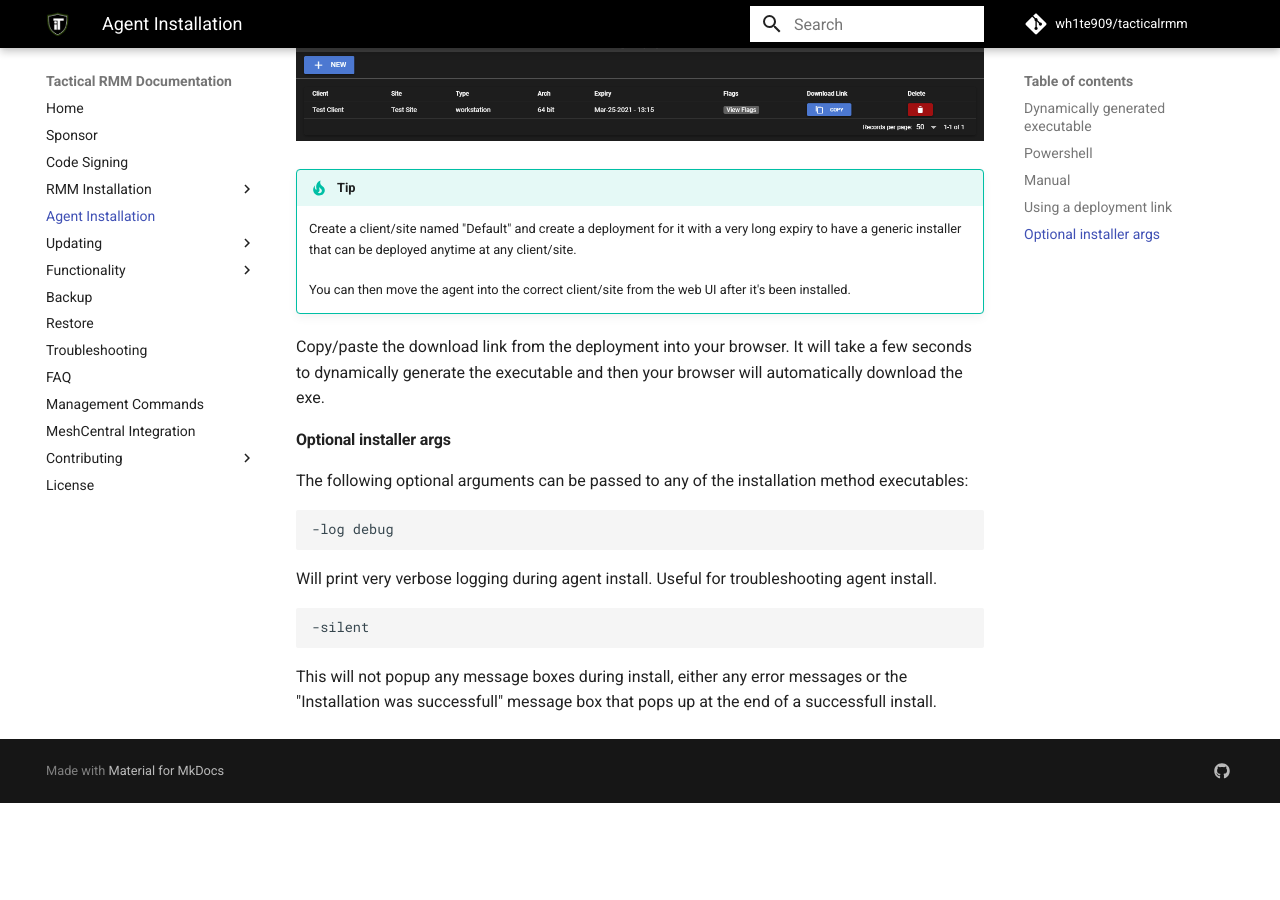
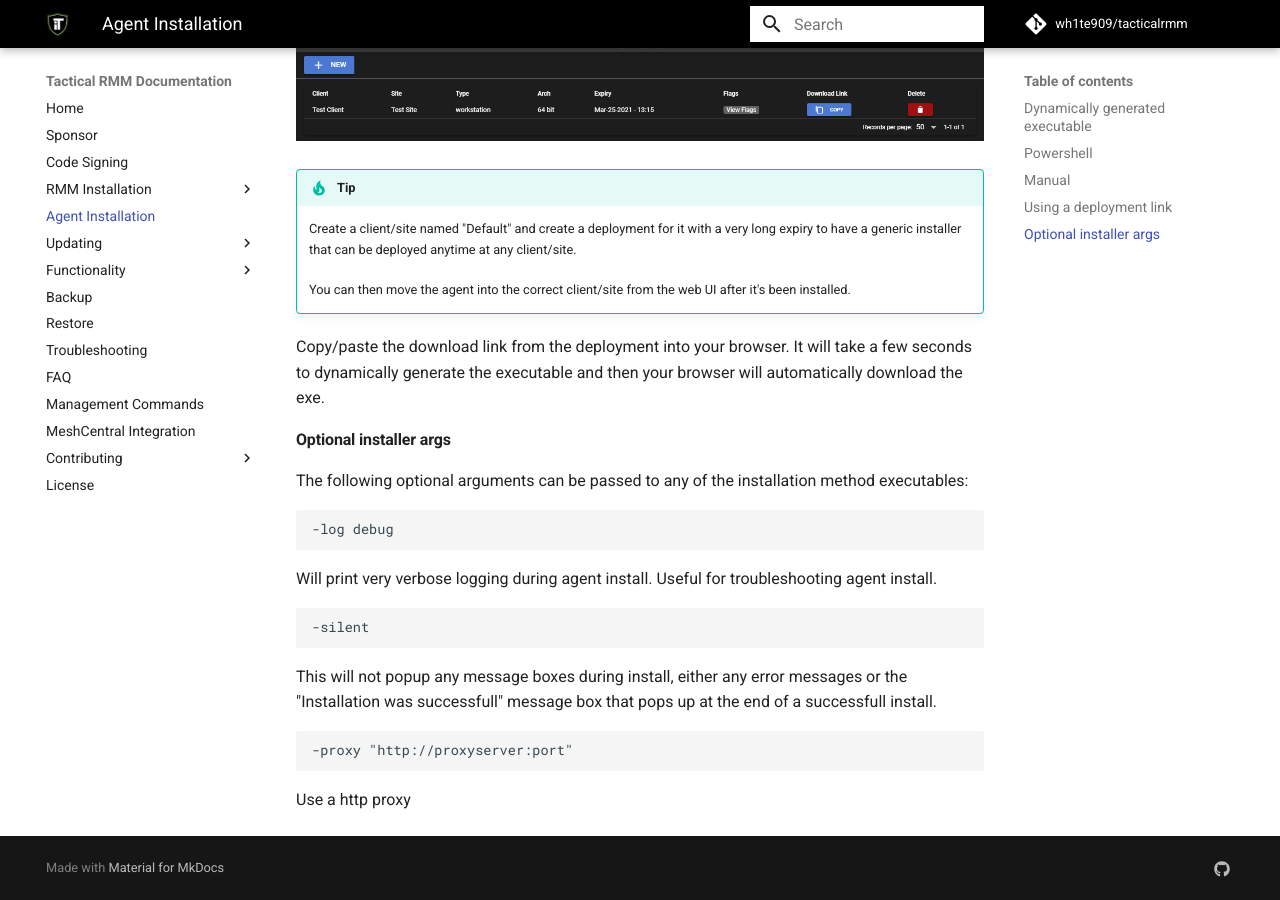
Before and after one commit to amidaware/trmm-docs, an MkDocs documentation site: the page built from docs/docs/install_agent.md, in a window 1280 px wide and 900 px high, scrolled down 1998 px. Built offline with MkDocs 1.6.1 and Material for MkDocs 9.7.7, drawn with Linux system fonts in a browser that asks for light colours; comment, search, counter and statistics services are not loaded; before the commit the page ends 2801 px from its top, so only the background shows below that.

Commit message:
add agent proxy docs

````diff
--- a/docs/docs/install_agent.md
+++ b/docs/docs/install_agent.md
@@ -65,3 +65,8 @@
 -silent
 ```
 This will not popup any message boxes during install, either any error messages or the "Installation was successfull" message box that pops up at the end of a successfull install.
+
+```
+-proxy "http://proxyserver:port"
+```
+Use a http proxy
````
